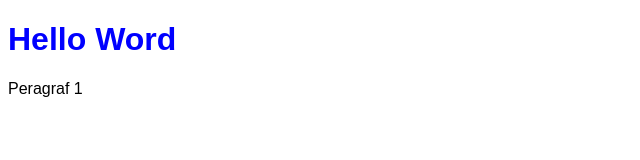
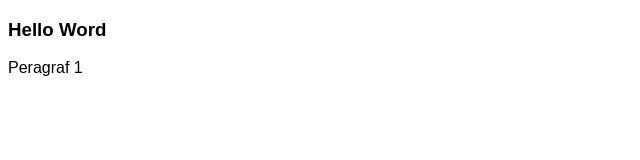
Before and after one commit to MuhamadFahdy/Rekweb-pertemuan-3, a plain HTML site: page index.html in a window 1280 px wide. Shown: the whole page, without its empty margins (0-640 px from the left). Drawn offline with Linux system fonts and the light colour scheme.

Commit message:
mengubah h1 ke h3

```diff
--- a/index.html
+++ b/index.html
@@ -6,7 +6,7 @@
 </head>
 <body>
 
-<h1>Hello Word</h1>
+<h3>Hello Word</h3>
 
 <p>Peragraf 1</p>
 
```
